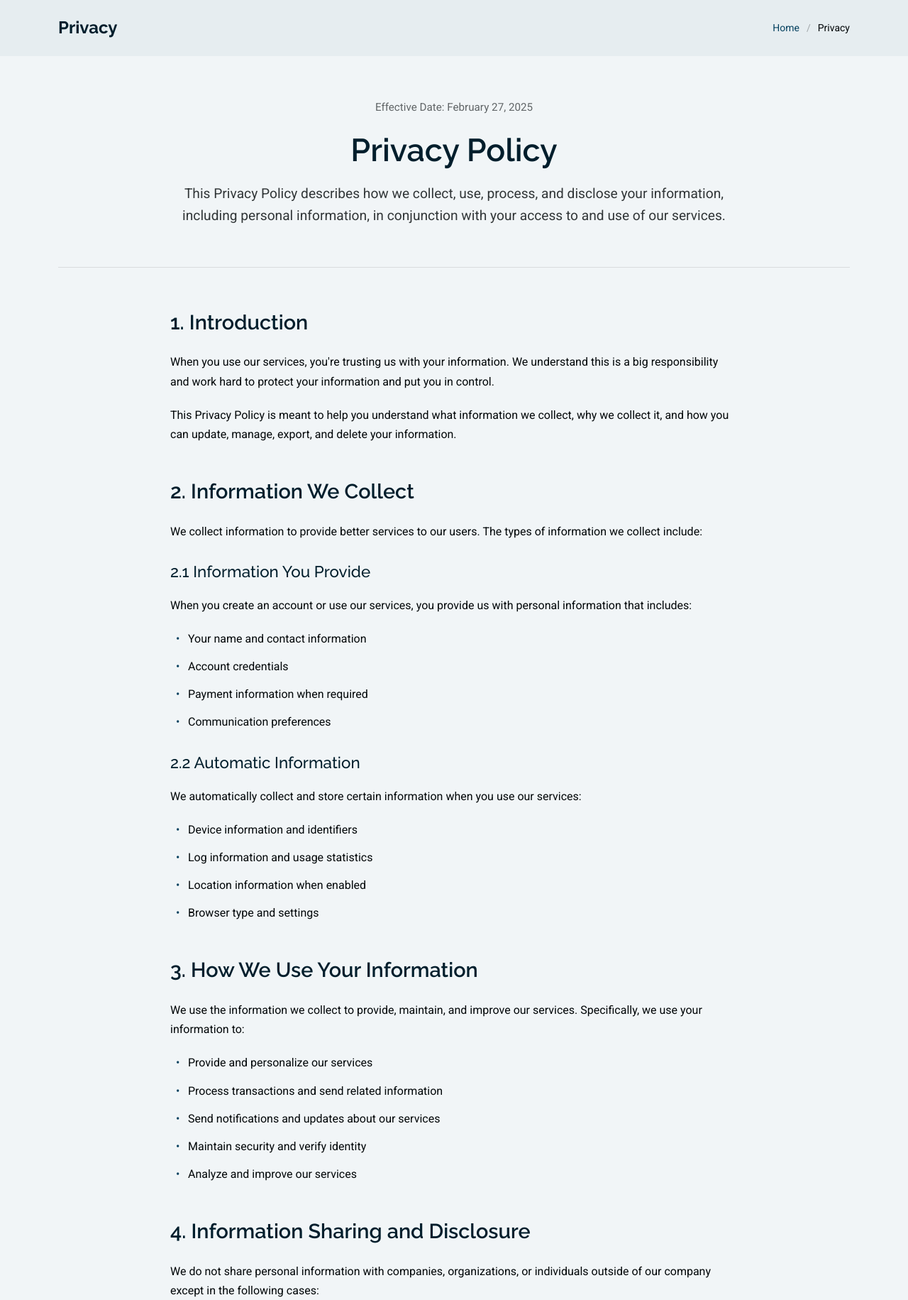
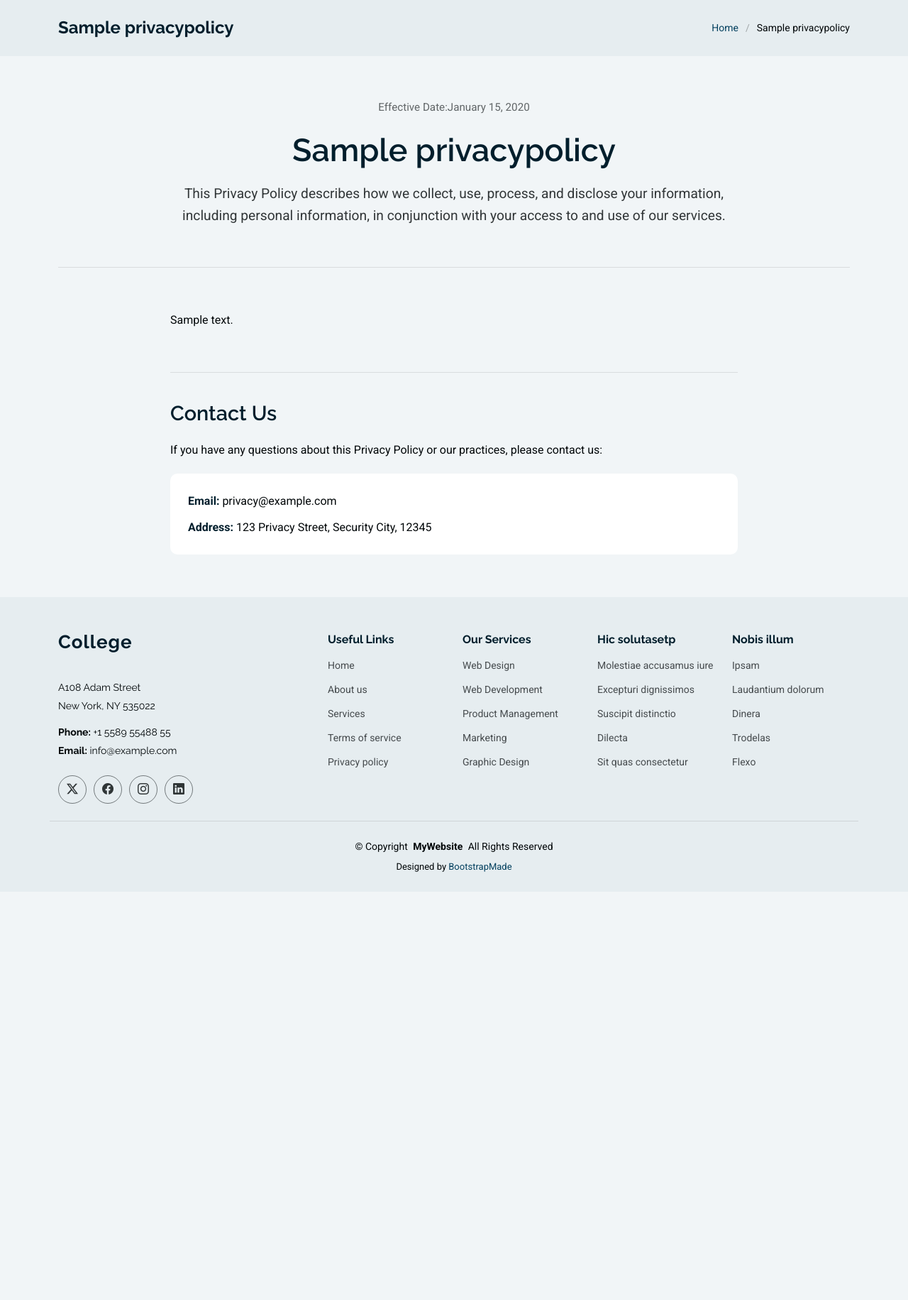
Before and after one commit to umukorodavid388-lang/Umukorocollege, a Django app: page /privacy/ in a window 1280 px wide. Shown: the part 110-1941 px from the top of the page at 71% size. After the commit the page ends 1338 px from the top, so only its background shows below. Run offline with Django 5.2, Linux system fonts and the light colour scheme; tables that the repository leaves empty hold one stand-in row (values such as "Sample post"); parts of the project's set-up code (start-up, migrations or seed data) failed here and were passed over; some libraries are stand-ins or nearby versions.

Commit message:
initial commit

```diff
--- a/college/settings.py
+++ b/college/settings.py
@@ -24,7 +24,7 @@ BASE_DIR = Path(__file__).resolve().parent.parent
 SECRET_KEY = 'django-insecure-4a6czsi60rue+2ald@uhm2=gw5qo%sa5^3ule)tpxetrk@!s!6'
 
 # SECURITY WARNING: don't run with debug turned on in production!
-DEBUG = False
+DEBUG = True
 
 ALLOWED_HOSTS = ['*']
 
--- a/templates/website/privacy.html
+++ b/templates/website/privacy.html
@@ -1,17 +1,17 @@
 {% extends 'base.html' %}
 {% load static %}
-{% block title %}{% endblock %}
+{% block title %}{{ privacy_policy.title|default:'Privacy' }}{% endblock %}
 {% block content %}
 <main class="main">
 
   <!-- Page Title -->
   <div class="page-title light-background">
     <div class="container d-lg-flex justify-content-between align-items-center">
-      <h1 class="mb-2 mb-lg-0">Privacy</h1>
+      <h1 class="mb-2 mb-lg-0">{{ privacy_policy.title|default:'Privacy' }}</h1>
       <nav class="breadcrumbs">
         <ol>
           <li><a href="{% url 'index' %}">Home</a></li>
-          <li class="current">Privacy</li>
+          <li class="current">{{ privacy_policy.title|default:'Privacy' }}</li>
         </ol>
       </nav>
     </div>
@@ -24,116 +24,19 @@
       <!-- Header -->
       <div class="privacy-header" data-aos="fade-up">
         <div class="header-content">
-          <div class="last-updated">Effective Date: February 27, 2025</div>
-          <h1>Privacy Policy</h1>
-          <p class="intro-text">This Privacy Policy describes how we collect, use, process, and disclose your
-            information, including personal information, in conjunction with your access to and use of our services.</p>
+          <div class="last-updated">Effective Date:{{privacy_policy.effective_date|date:'F d, Y' }}</div>
+          <h1>{{ privacy_policy.title}}</h1>
+          <p class="intro-text">This Privacy Policy describes how we collect, use,
+            process, and disclose your information, including personal information, in conjunction with your access to
+            and use of our services.</p>
         </div>
       </div>
 
       <!-- Main Content -->
       <div class="privacy-content" data-aos="fade-up">
-        <!-- Introduction -->
-        <div class="content-section">
-          <h2>1. Introduction</h2>
-          <p>When you use our services, you're trusting us with your information. We understand this is a big
-            responsibility and work hard to protect your information and put you in control.</p>
-          <p>This Privacy Policy is meant to help you understand what information we collect, why we collect it, and how
-            you can update, manage, export, and delete your information.</p>
-        </div>
-
-        <!-- Information Collection -->
-        <div class="content-section">
-          <h2>2. Information We Collect</h2>
-          <p>We collect information to provide better services to our users. The types of information we collect
-            include:</p>
-
-          <h3>2.1 Information You Provide</h3>
-          <p>When you create an account or use our services, you provide us with personal information that includes:</p>
-          <ul>
-            <li>Your name and contact information</li>
-            <li>Account credentials</li>
-            <li>Payment information when required</li>
-            <li>Communication preferences</li>
-          </ul>
-
-          <h3>2.2 Automatic Information</h3>
-          <p>We automatically collect and store certain information when you use our services:</p>
-          <ul>
-            <li>Device information and identifiers</li>
-            <li>Log information and usage statistics</li>
-            <li>Location information when enabled</li>
-            <li>Browser type and settings</li>
-          </ul>
-        </div>
-
-        <!-- Use of Information -->
-        <div class="content-section">
-          <h2>3. How We Use Your Information</h2>
-          <p>We use the information we collect to provide, maintain, and improve our services. Specifically, we use your
-            information to:</p>
-          <ul>
-            <li>Provide and personalize our services</li>
-            <li>Process transactions and send related information</li>
-            <li>Send notifications and updates about our services</li>
-            <li>Maintain security and verify identity</li>
-            <li>Analyze and improve our services</li>
-          </ul>
-        </div>
-
-        <!-- Information Sharing -->
-        <div class="content-section">
-          <h2>4. Information Sharing and Disclosure</h2>
-          <p>We do not share personal information with companies, organizations, or individuals outside of our company
-            except in the following cases:</p>
-
-          <h3>4.1 With Your Consent</h3>
-          <p>We will share personal information with companies, organizations, or individuals outside of our company
-            when we have your consent to do so.</p>
-
-          <h3>4.2 For Legal Reasons</h3>
-          <p>We will share personal information if we have a good-faith belief that access, use, preservation, or
-            disclosure of the information is reasonably necessary to:</p>
-          <ul>
-            <li>Meet any applicable law, regulation, legal process, or enforceable governmental request</li>
-            <li>Enforce applicable Terms of Service</li>
-            <li>Detect, prevent, or otherwise address fraud, security, or technical issues</li>
-            <li>Protect against harm to the rights, property, or safety of our users</li>
-          </ul>
-        </div>
-
-        <!-- Data Security -->
-        <div class="content-section">
-          <h2>5. Data Security</h2>
-          <p>We work hard to protect our users from unauthorized access to or unauthorized alteration, disclosure, or
-            destruction of information we hold. In particular:</p>
-          <ul>
-            <li>We encrypt our services using SSL</li>
-            <li>We review our information collection, storage, and processing practices</li>
-            <li>We restrict access to personal information to employees who need that information</li>
-          </ul>
-        </div>
-
-        <!-- Your Rights -->
-        <div class="content-section">
-          <h2>6. Your Rights and Choices</h2>
-          <p>You have certain rights regarding your personal information, including:</p>
-          <ul>
-            <li>The right to access your personal information</li>
-            <li>The right to correct inaccurate information</li>
-            <li>The right to request deletion of your information</li>
-            <li>The right to restrict or object to our processing of your information</li>
-          </ul>
-        </div>
-
-        <!-- Policy Updates -->
-        <div class="content-section">
-          <h2>7. Changes to This Policy</h2>
-          <p>We may update this Privacy Policy from time to time. We will notify you of any changes by posting the new
-            Privacy Policy on this page and updating the effective date at the top.</p>
-          <p>Your continued use of our services after any changes to this Privacy Policy constitutes your acceptance of
-            such changes.</p>
-        </div>
+        {% if privacy_policy and privacy_policy.body_html %}
+        {{ privacy_policy.body_html|safe }}
+        {% endif %}
       </div>
 
       <!-- Contact Section -->
--- a/website/models.py
+++ b/website/models.py
@@ -309,3 +309,24 @@ class Testimonial(models.Model):
 
     def __str__(self):
         return f"{self.name} - {self.title}"
+
+
+
+
+class PrivacyPolicy(models.Model):
+    title = models.CharField(max_length=200, default="Privacy Policy")
+    effective_date = models.DateField(null=True, blank=True)
+    intro_text = models.TextField(blank=True)
+    body_html = models.TextField(blank=True, help_text="Full HTML content for the policy body")
+    contact_email = models.EmailField(default="privacy@example.com")
+    contact_address = models.CharField(max_length=255, default="123 Privacy Street, Security City, 12345")
+    is_active = models.BooleanField(default=True)
+    created_at = models.DateTimeField(auto_now_add=True)
+    updated_at = models.DateTimeField(auto_now=True)
+
+    class Meta:
+        verbose_name = "Privacy Policy"
+        verbose_name_plural = "Privacy Policies"
+
+    def __str__(self):
+        return self.title
--- a/website/views.py
+++ b/website/views.py
@@ -184,7 +184,13 @@ def alumni(request):
 
 
 def privacy(request):
-    return render(request, 'website/privacy.html')
+    from website.models import PrivacyPolicy
+    privacy_policy = PrivacyPolicy.objects.filter(is_active=True).first() or PrivacyPolicy.objects.first()
+
+    context = {
+        'privacy_policy': privacy_policy,
+    }
+    return render(request, 'website/privacy.html', context)
 
 
 def term_services(request):
```
Also changed, not shown: website/admin.py (+19 -0 lines).
